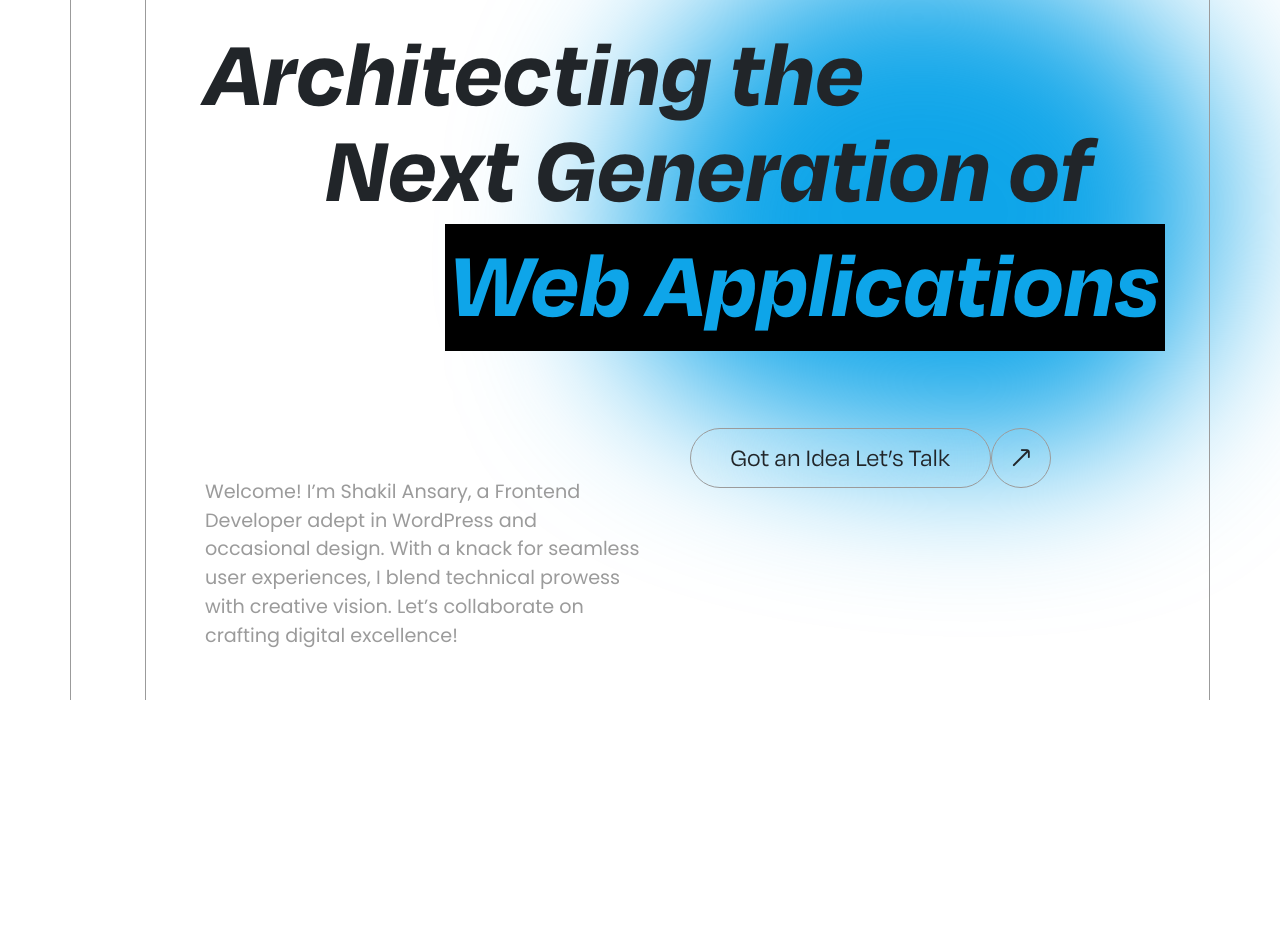
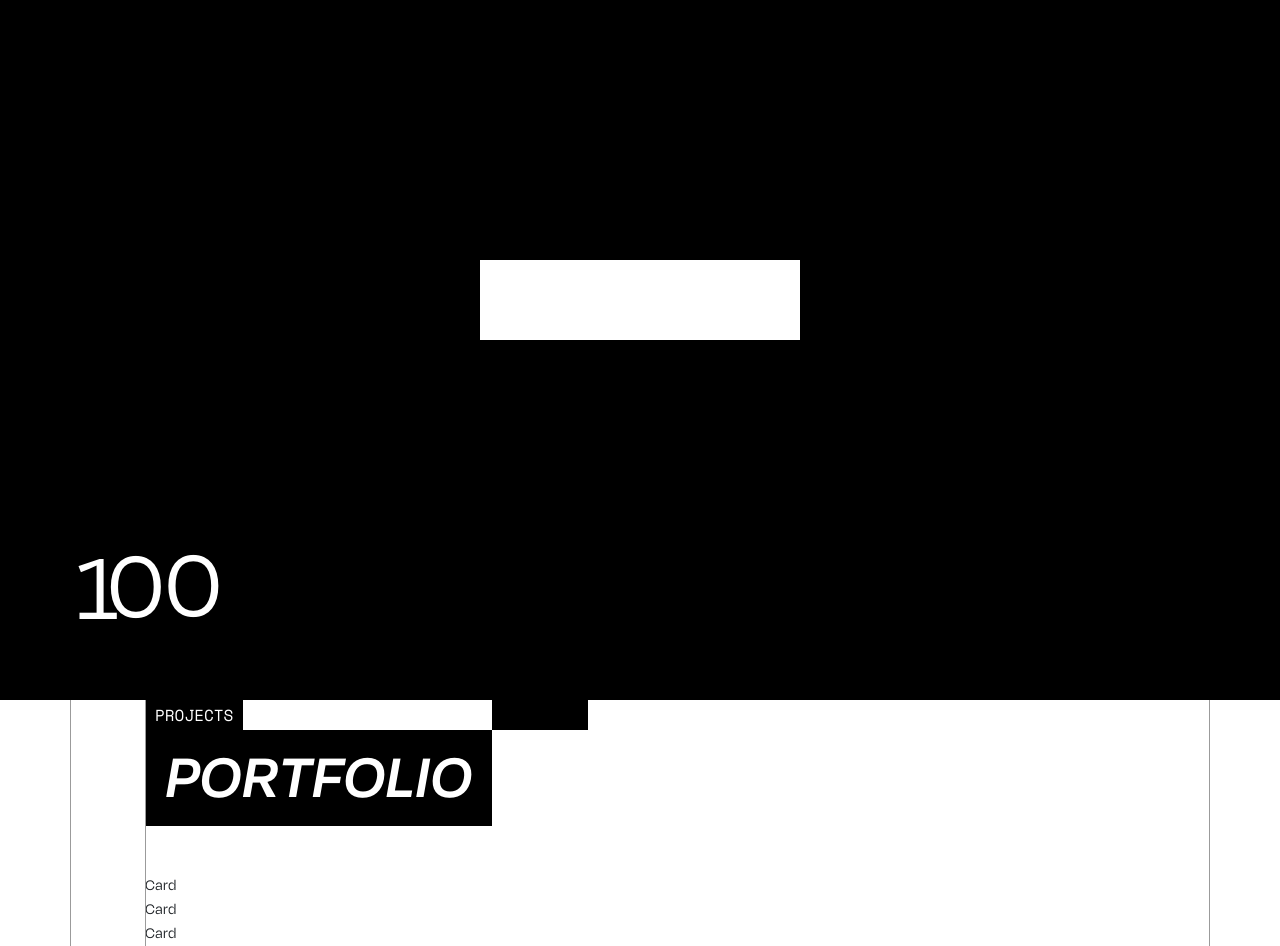
Before and after one commit to ShakilAnsary9/next-portfolio, a Next.js app: page / in a window 1280 px wide. Shown: the part 100-1046 px from the top of the page. Before the commit the page ends 800 px from the top, so only its background shows below. Built offline with nearby package versions, Linux system fonts and the light colour scheme.

Commit message:
GSAP Animatin Added

```diff
--- /dev/null
+++ b/app/components/Card.js
@@ -0,0 +1,7 @@
+import React from "react";
+
+const Card = () => {
+  return <div>Card</div>;
+};
+
+export default Card;
--- /dev/null
+++ b/app/components/ProjectCards.js
@@ -0,0 +1,17 @@
+export const projects = [
+  {
+    title: "Project 01",
+    description:
+      "Lorem ipsum dolor sit amet consectetur adipisicing elit. Error ducimus minus nulla, velit sequi exercitationem facilis expedita illo rem est nesciunt nihil, distinctio sapiente animi. Ducimus magni aliquam blanditiis pariatur!",
+  },
+  {
+    title: "Project 02",
+    description:
+      "Lorem ipsum dolor sit amet consectetur adipisicing elit. Error ducimus minus nulla, velit sequi exercitationem facilis expedita illo rem est nesciunt nihil, distinctio sapiente animi. Ducimus magni aliquam blanditiis pariatur!",
+  },
+  {
+    title: "Project 03",
+    description:
+      "Lorem ipsum dolor sit amet consectetur adipisicing elit. Error ducimus minus nulla, velit sequi exercitationem facilis expedita illo rem est nesciunt nihil, distinctio sapiente animi. Ducimus magni aliquam blanditiis pariatur!",
+  },
+];
--- /dev/null
+++ b/app/components/Projects.js
@@ -0,0 +1,22 @@
+import Card from "./Card";
+
+import { projects } from "./ProjectCards";
+const Projects = () => {
+  return (
+    <section className="m__75">
+      <div className="heading__comp pb-5">
+        <div>
+          <div className="section__sub__heading">Projects</div>
+          <div className="section__heading">Portfolio</div>
+        </div>
+      </div>
+      <div>
+        {projects.map((projects, index) => {
+          return <Card key={index} />;
+        })}
+      </div>
+    </section>
+  );
+};
+
+export default Projects;
--- a/app/globals.scss
+++ b/app/globals.scss
@@ -43,6 +43,10 @@ main {
   left: 75px;
 }
 
+.m__75 {
+  margin-left: 75px;
+}
+
 .scroll__down {
   position: fixed;
   bottom: 120px;
@@ -67,3 +71,5 @@ main {
 
 @import "../public/scss/navbar.scss";
 @import "../public/scss/herosection.scss";
+@import "../public/scss/projects.scss";
+@import "../public/scss/preloader.scss";
--- a/app/layout.js
+++ b/app/layout.js
@@ -1,6 +1,7 @@
 import "bootstrap/dist/css/bootstrap.min.css";
 import "./globals.scss";
 import BootstrapClient from "./components/BootstrapClient";
+import PreLoader from "./components/PreLoader";
 
 export const metadata = {
   title: "Shakil Ansary",
@@ -16,6 +17,7 @@ export default function RootLayout({ children }) {
       <body>
         {children}
         <BootstrapClient />
+        <PreLoader />
       </body>
     </html>
   );
--- a/app/page.js
+++ b/app/page.js
@@ -1,5 +1,6 @@
 import HeroSection from "./components/HeroSection";
 import Navbar from "./components/Navbar";
+import Projects from "./components/Projects";
 import ScrollDownButton from "./components/ScrollDown";
 
 export default function Home() {
@@ -9,6 +10,7 @@ export default function Home() {
         <Navbar />
         <div className="web__content">
           <HeroSection />
+          <Projects />
           <div className="content-box"></div>
         </div>
         <div className="line line__01"></div>
--- a/package.json
+++ b/package.json
@@ -10,6 +10,7 @@
   },
   "dependencies": {
     "bootstrap": "^5.3.3",
+    "gsap": "^3.12.5",
     "moment-timezone": "^0.5.45",
     "next": "14.2.2",
     "react": "^18",
--- /dev/null
+++ b/public/scss/projects.scss
@@ -0,0 +1,31 @@
+.heading__comp {
+  display: flex;
+  .section__sub__heading {
+    color: $white;
+    background-color: $black;
+    padding: 3px 10px;
+    text-transform: uppercase;
+    font-family: Space Mono;
+    width: fit-content;
+  }
+  .section__heading {
+    font-family: $font-primary;
+    font-size: 4rem;
+    text-transform: uppercase;
+    font-weight: 500;
+    font-style: italic;
+    color: $white;
+    background-color: $black;
+    padding: 0 20px;
+    position: relative;
+    &::before {
+      content: "";
+      position: absolute;
+      height: 100%;
+      aspect-ratio: 1/1;
+      background-color: $black;
+      left: 100%;
+      bottom: 100%;
+    }
+  }
+}
```
Also changed, not shown: app/components/Gsap.js (added, +11 -0 lines), 1 other file (tests, documents, lock files or other folders).
